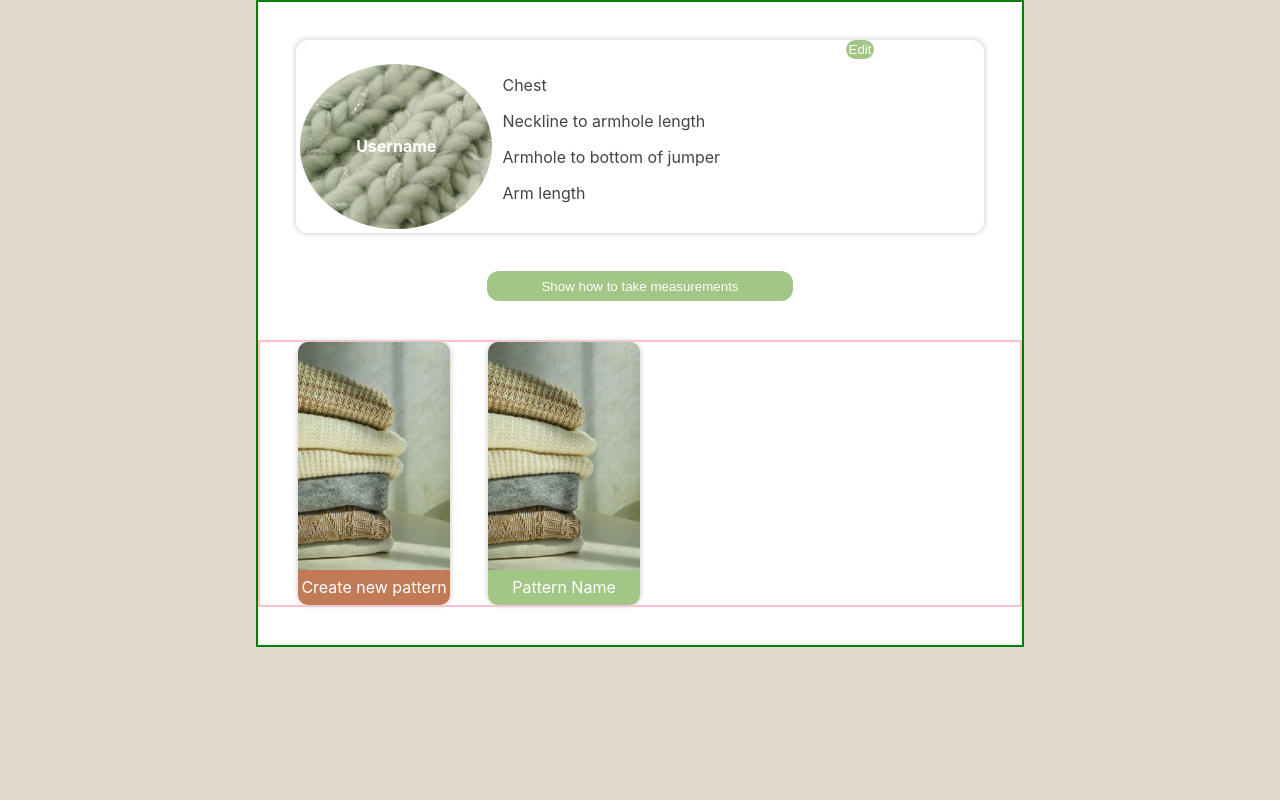
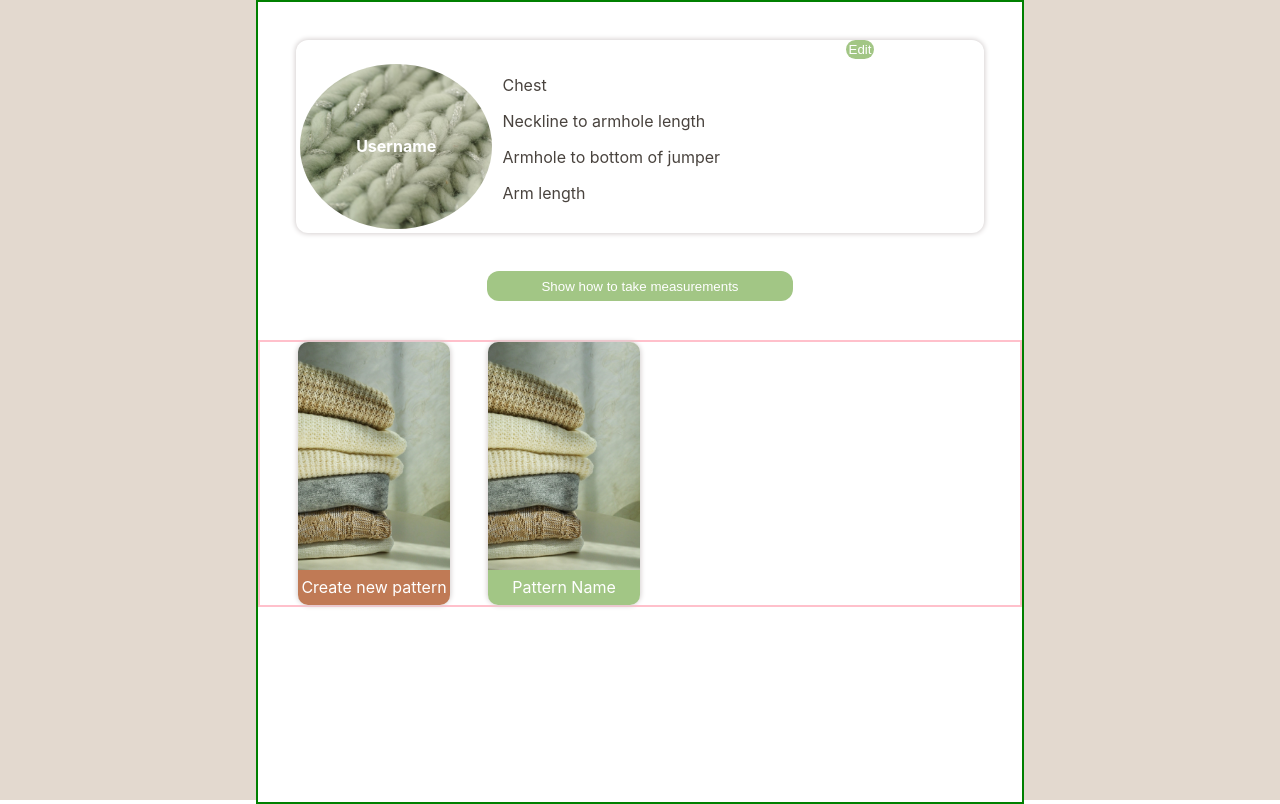
Before and after one commit to ClaireAdele/jumper-generator, a React (Create React App) app: page /profile in a window 1280 px wide. Built offline with nearby package versions, Linux system fonts and the light colour scheme.

Commit message:
fixed the layout issue with grid

```diff
--- a/src/App.css
+++ b/src/App.css
@@ -20,6 +20,8 @@ body {
 }
 
 .pageBackground {
+  display: grid;
+  grid-template-columns: 20% 60% 20%;
   height: auto;
   min-height: 100%;
   background-color: #e3d9cf;
@@ -27,13 +29,9 @@ body {
 }
 
 .pageShaper {
-  height: auto;
-  min-height: 100%;
+  grid-column: 2;
+  height: 100%;
   background-color: white;
-  margin-left: 20%;
-  margin-right: 20%;
-  display: flex;
-  flex-direction: column;
 }
 
 a {
```
